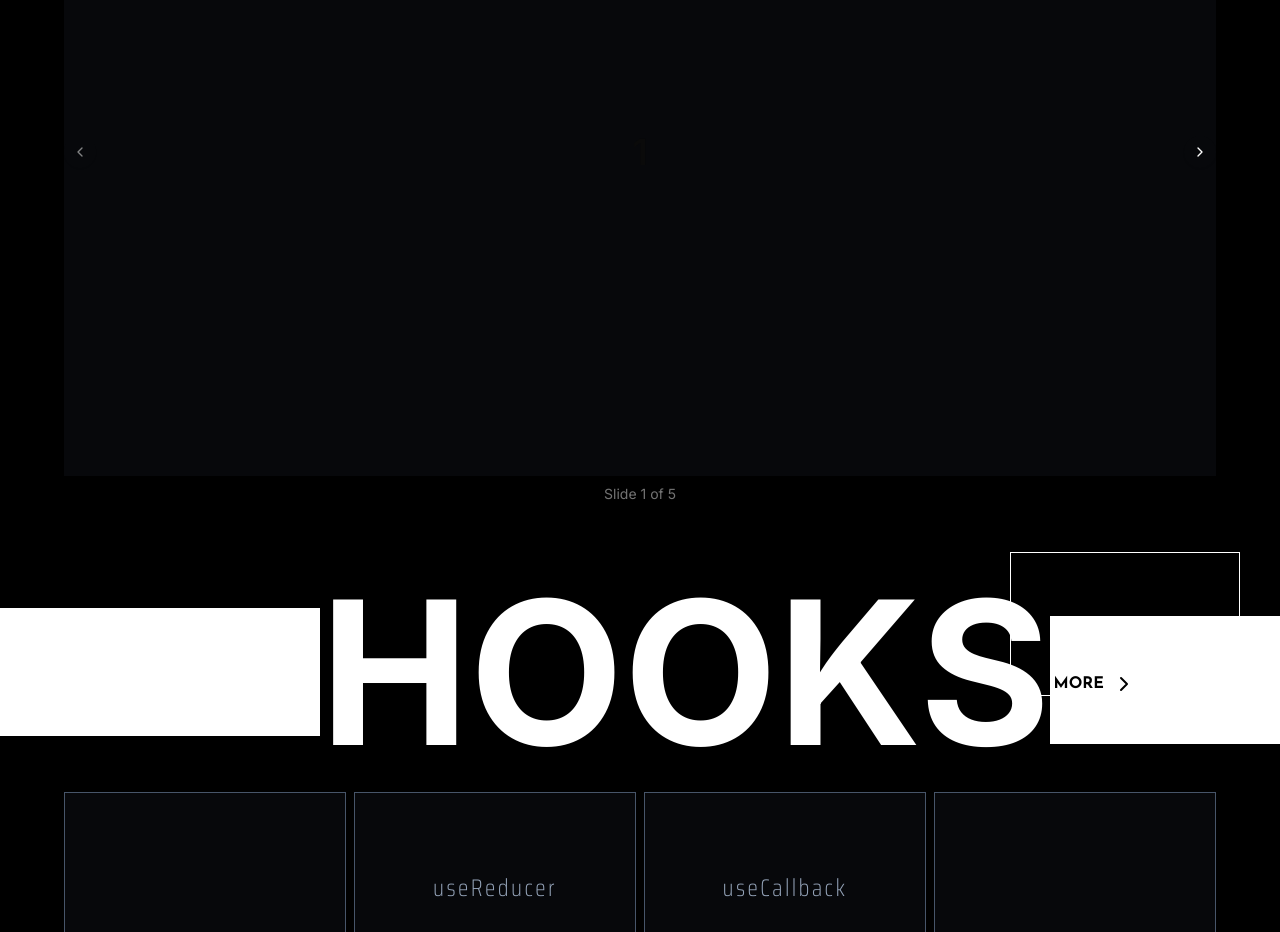
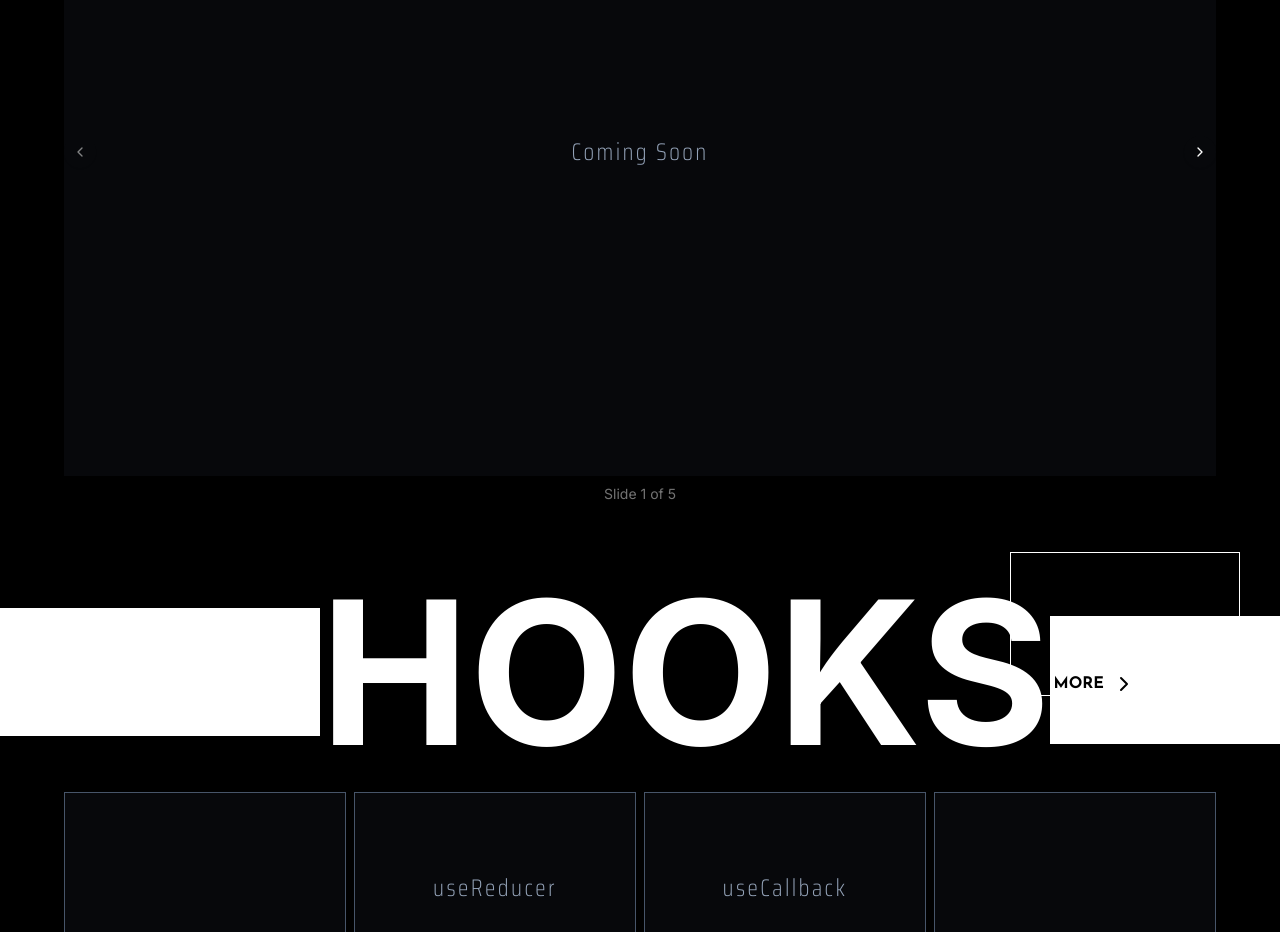
Before and after one commit to AlexandreDresch/ReactEssentials, a React (Vite) app: page / in a window 1280 px wide. Shown: the part 1180-2112 px from the top of the page. Built offline with nearby package versions, Linux system fonts and the light colour scheme; a web font is replaced by a local one.

Commit message:
style: update ImageCarousel & Layout styles

```diff
--- a/src/components/image-carousel.tsx
+++ b/src/components/image-carousel.tsx
@@ -35,7 +35,7 @@ export default function ImageCarousel() {
             <CarouselItem key={index}>
               <Card className="rounded-none bg-slate-600/10 border-none">
                 <CardContent className="flex aspect-video items-center justify-center p-6 rounded-none">
-                  <span className="text-4xl font-semibold">{index + 1}</span>
+                  <span className="text-slate-400 font-saira font-extralight tracking-widest text-2xl">Coming Soon</span>
                 </CardContent>
               </Card>
             </CarouselItem>
--- a/src/components/layout.tsx
+++ b/src/components/layout.tsx
@@ -1,5 +1,5 @@
 import { ReactNode } from "react";
 
 export default function Layout({ children }: { children: ReactNode }) {
-  return <div className="flex flex-col items-center py-20 max-lg:px-10 h-full bg-black w-full">{children}</div>;
+  return <div className="flex flex-col items-center py-20 max-lg:px-4 h-full bg-black w-full">{children}</div>;
 }
```
